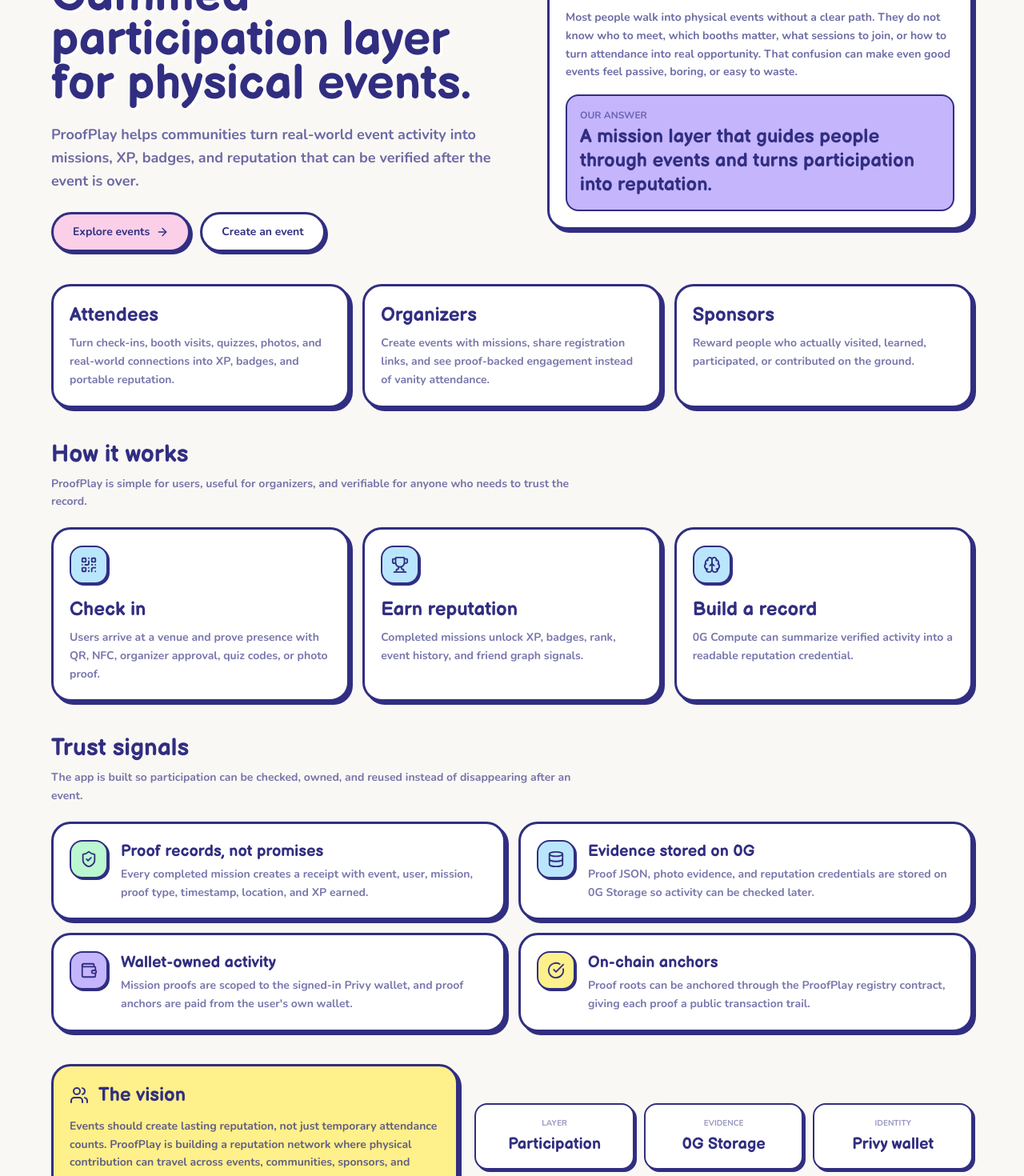
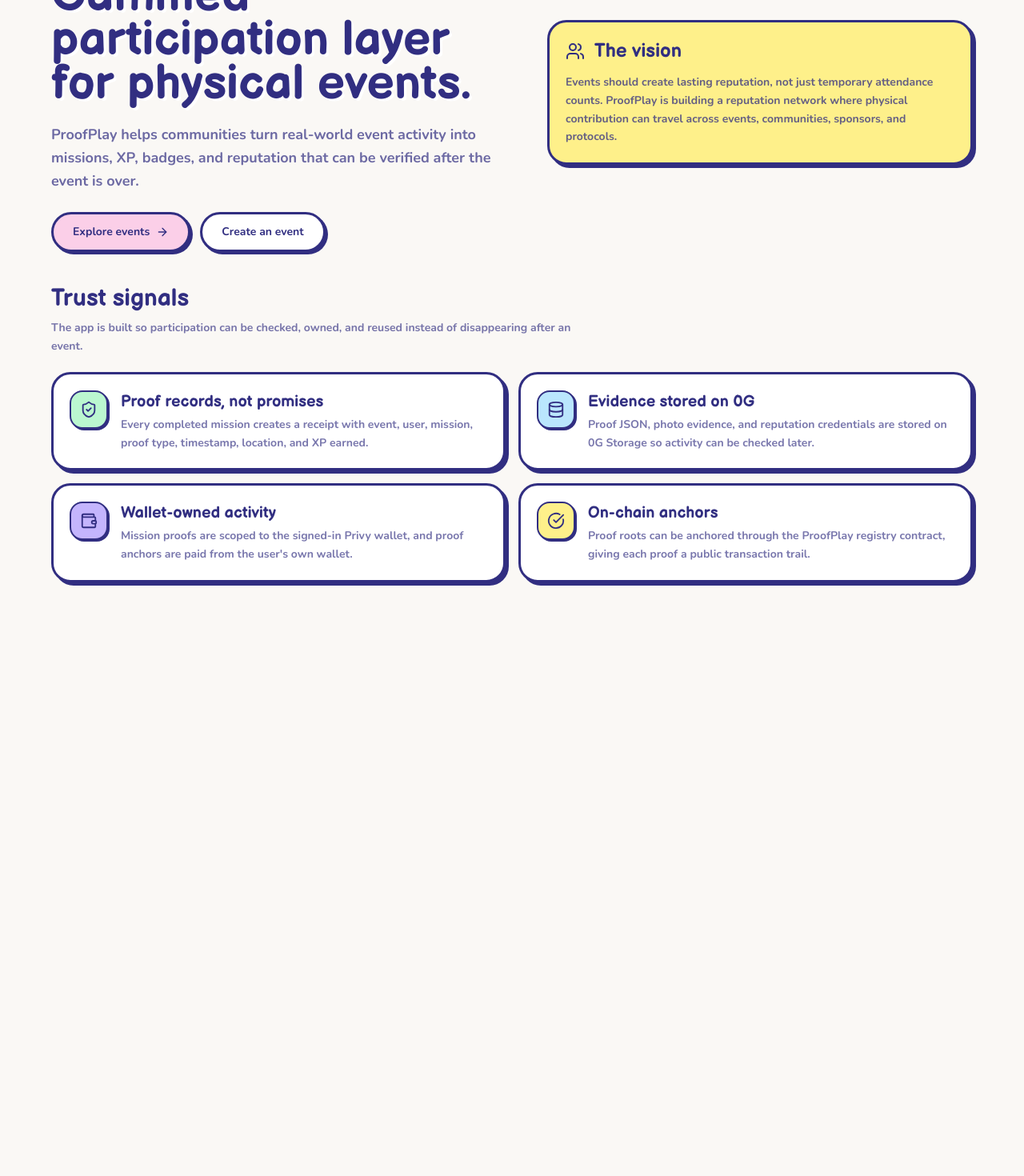
Before and after one commit to JWattjr/Proofplay, a Next.js app: page /about in a window 1280 px wide. Shown: the part 200-1670 px from the top of the page at 80% size. After the commit the page ends 976 px from the top, so only its background shows below. Built offline with nearby package versions, Linux system fonts and the light colour scheme; no server answers.

Commit message:
Simplify about page to focus on vision and trust signals

```diff
--- a/src/app/about/page.tsx
+++ b/src/app/about/page.tsx
@@ -2,13 +2,10 @@
 import {
   ArrowLeft,
   ArrowRight,
-  Brain,
   CheckCircle,
   Database,
   MapPinCheck,
-  QrCode,
   ShieldCheck,
-  Trophy,
   Users,
   Wallet,
 } from "lucide-react";
@@ -37,39 +34,6 @@
     title: "On-chain anchors",
     body: "Proof roots can be anchored through the ProofPlay registry contract, giving each proof a public transaction trail.",
     color: "var(--color-pastel-yellow)",
-  },
-];
-
-const WHO_IT_IS_FOR = [
-  {
-    title: "Attendees",
-    body: "Turn check-ins, booth visits, quizzes, photos, and real-world connections into XP, badges, and portable reputation.",
-  },
-  {
-    title: "Organizers",
-    body: "Create events with missions, share registration links, and see proof-backed engagement instead of vanity attendance.",
-  },
-  {
-    title: "Sponsors",
-    body: "Reward people who actually visited, learned, participated, or contributed on the ground.",
-  },
-];
-
-const FLOW = [
-  {
-    icon: QrCode,
-    title: "Check in",
-    body: "Users arrive at a venue and prove presence with QR, NFC, organizer approval, quiz codes, or photo proof.",
-  },
-  {
-    icon: Trophy,
-    title: "Earn reputation",
-    body: "Completed missions unlock XP, badges, rank, event history, and friend graph signals.",
-  },
-  {
-    icon: Brain,
-    title: "Build a record",
-    body: "0G Compute can summarize verified activity into a readable reputation credential.",
   },
 ];
 
@@ -118,49 +82,16 @@
             </div>
           </div>
 
-          <div className="bubbly-card bg-white p-5">
-            <p className="font-display text-2xl font-bold">The problem</p>
-            <p className="mt-3 text-sm font-bold leading-relaxed opacity-70">
-              Most people walk into physical events without a clear path. They do not know who to meet,
-              which booths matter, what sessions to join, or how to turn attendance into real opportunity.
-              That confusion can make even good events feel passive, boring, or easy to waste.
+          <div className="bubbly-card bg-[var(--color-pastel-yellow)] p-5">
+            <div className="flex items-center gap-3">
+              <Users size={24} />
+              <p className="font-display text-2xl font-bold">The vision</p>
+            </div>
+            <p className="mt-3 text-sm font-bold leading-relaxed opacity-75">
+              Events should create lasting reputation, not just temporary attendance counts.
+              ProofPlay is building a reputation network where physical contribution can travel
+              across events, communities, sponsors, and protocols.
             </p>
-            <div className="mt-4 rounded-2xl border-2 border-[var(--color-primary-900)] bg-[var(--color-pastel-purple)] p-4">
-              <p className="text-xs font-bold uppercase opacity-60">Our answer</p>
-              <p className="mt-1 font-display text-2xl font-bold leading-tight">
-                A mission layer that guides people through events and turns participation into reputation.
-              </p>
-            </div>
-          </div>
-        </section>
-
-        <section className="mt-10 grid gap-4 md:grid-cols-3">
-          {WHO_IT_IS_FOR.map((item) => (
-            <div key={item.title} className="bubbly-card bg-white p-5">
-              <p className="font-display text-2xl font-bold">{item.title}</p>
-              <p className="mt-2 text-sm font-bold leading-relaxed opacity-65">{item.body}</p>
-            </div>
-          ))}
-        </section>
-
-        <section className="mt-10">
-          <div className="mb-5 max-w-2xl">
-            <p className="font-display text-3xl font-bold">How it works</p>
-            <p className="mt-2 text-sm font-bold leading-relaxed opacity-65">
-              ProofPlay is simple for users, useful for organizers, and verifiable for anyone who needs to trust the record.
-            </p>
-          </div>
-
-          <div className="grid gap-4 md:grid-cols-3">
-            {FLOW.map((item) => (
-              <div key={item.title} className="bubbly-card bg-white p-5">
-                <span className="flex h-12 w-12 items-center justify-center rounded-2xl border-2 border-[var(--color-primary-900)] bg-[var(--color-pastel-blue)] shadow-[2px_2px_0px_0px_#312e81]">
-                  <item.icon size={22} />
-                </span>
-                <p className="mt-4 font-display text-2xl font-bold">{item.title}</p>
-                <p className="mt-2 text-sm font-bold leading-relaxed opacity-65">{item.body}</p>
-              </div>
-            ))}
           </div>
         </section>
 
@@ -191,36 +122,7 @@
             ))}
           </div>
         </section>
-
-        <section className="mt-10 grid gap-5 lg:grid-cols-[0.9fr_1.1fr] lg:items-center">
-          <div className="bubbly-card bg-[var(--color-pastel-yellow)] p-5">
-            <div className="flex items-center gap-3">
-              <Users size={24} />
-              <p className="font-display text-2xl font-bold">The vision</p>
-            </div>
-            <p className="mt-3 text-sm font-bold leading-relaxed opacity-75">
-              Events should create lasting reputation, not just temporary attendance counts.
-              ProofPlay is building a reputation network where physical contribution can travel
-              across events, communities, sponsors, and protocols.
-            </p>
-          </div>
-
-          <div className="grid gap-3 sm:grid-cols-3">
-            <Metric label="Layer" value="Participation" />
-            <Metric label="Evidence" value="0G Storage" />
-            <Metric label="Identity" value="Privy wallet" />
-          </div>
-        </section>
       </div>
     </main>
   );
 }
-
-function Metric({ label, value }: { label: string; value: string }) {
-  return (
-    <div className="rounded-2xl border-2 border-[var(--color-primary-900)] bg-white p-4 text-center shadow-[3px_3px_0px_0px_#312e81]">
-      <p className="text-[10px] font-bold uppercase opacity-50">{label}</p>
-      <p className="mt-1 font-display text-xl font-bold">{value}</p>
-    </div>
-  );
-}
```
